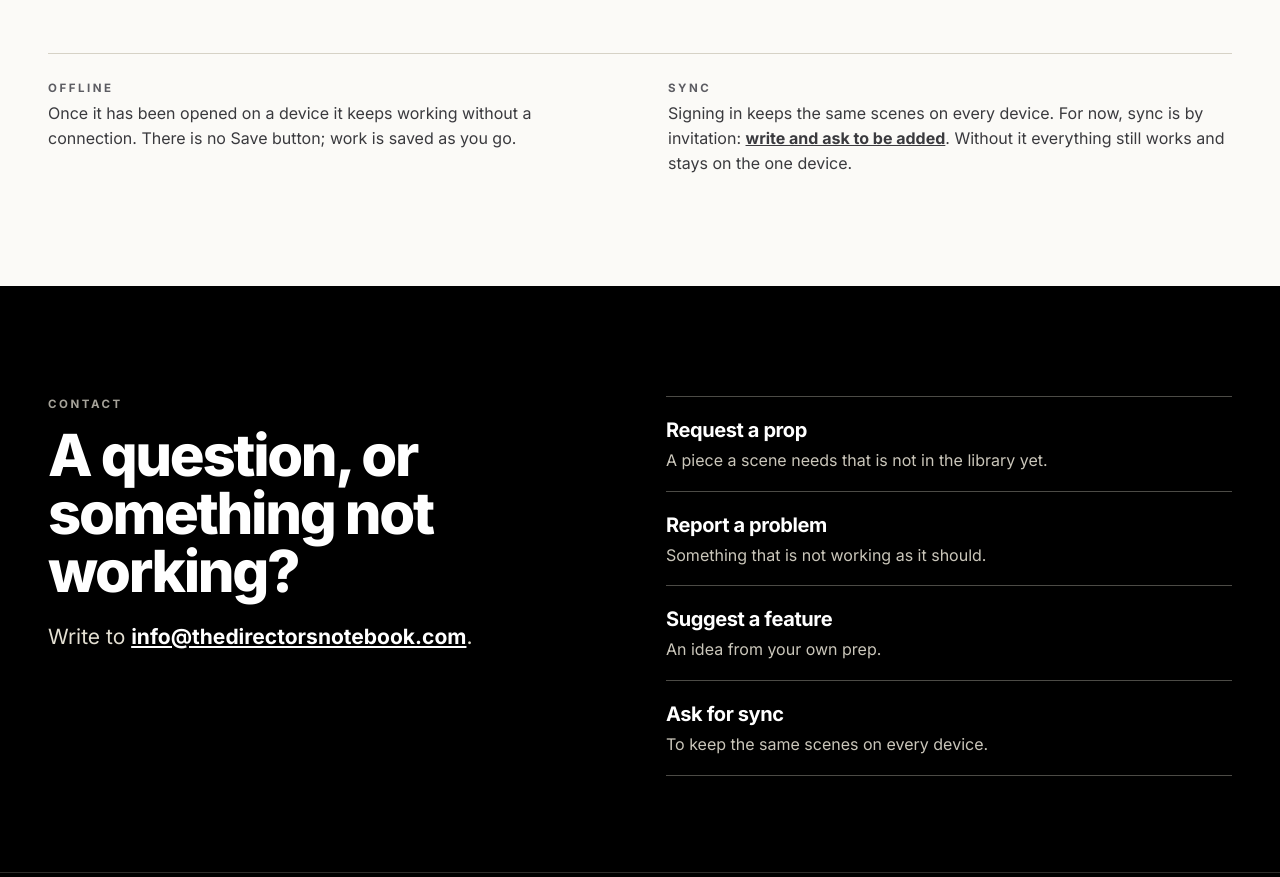
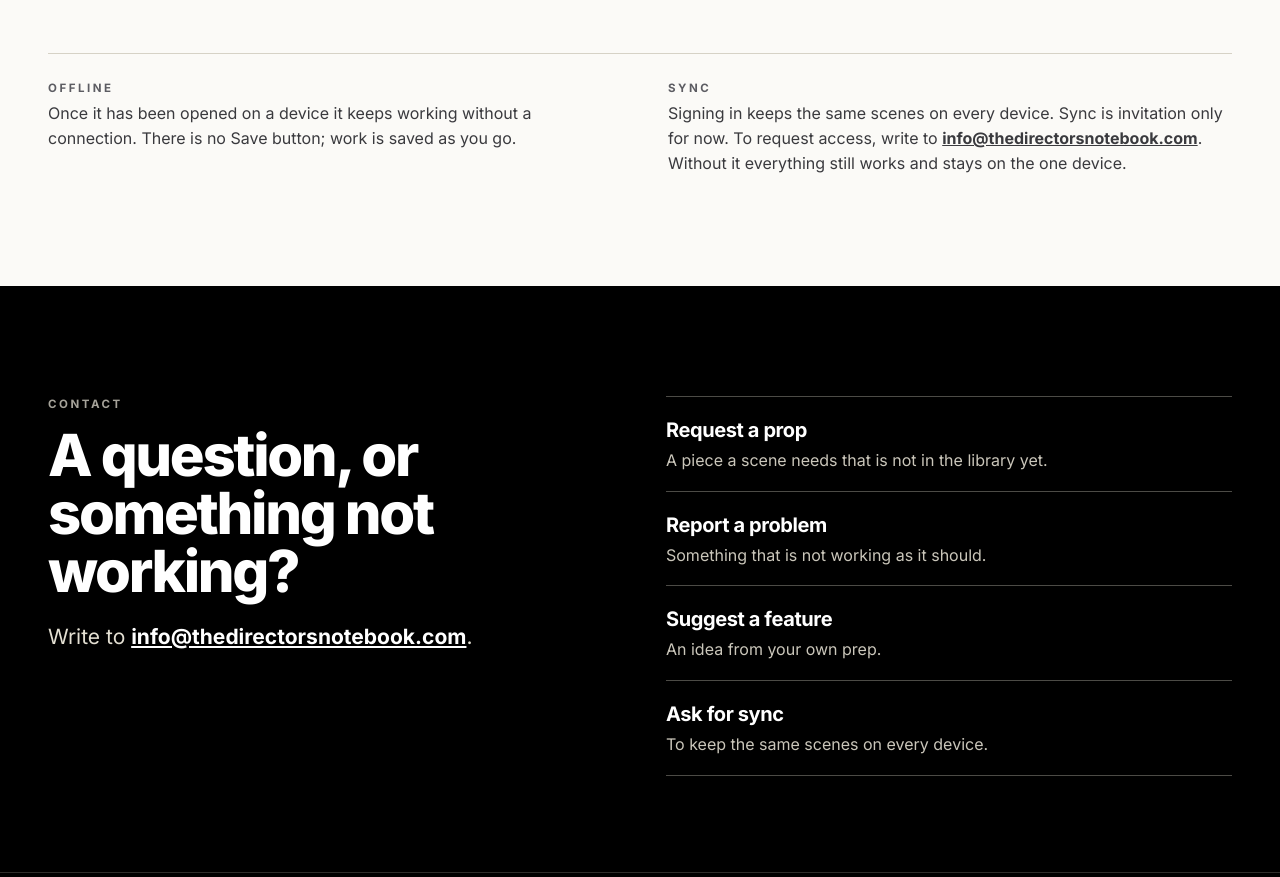
Before and after one commit to lanrito/notebook-home, a plain HTML site: page index.html in a window 1280 px wide. Shown: the part 6168-7045 px from the top of the page. Drawn offline with Linux system fonts and the light colour scheme.

Commit message:
Sync note: invitation only, with where to write
Co-Authored-By: Claude Fable 5.2 <noreply@anthropic.com>
Claude-Session: https://claude.ai/code/session_01SjDUHhukRgDR2et7EoCUxc

```diff
--- a/index.html
+++ b/index.html
@@ -157,7 +157,7 @@ footer a{font-weight:700;color:#fff;text-decoration:none}
 </div>
 <div class="notes">
 <p><b class="caps">Offline</b>Once it has been opened on a device it keeps working without a connection. There is no Save button; work is saved as you go.</p>
-<p><b class="caps">Sync</b>Signing in keeps the same scenes on every device. For now, sync is by invitation: <a href="#contact">write and ask to be added</a>. Without it everything still works and stays on the one device.</p>
+<p><b class="caps">Sync</b>Signing in keeps the same scenes on every device. Sync is invitation only for now. To request access, write to <a href="mailto:info@thedirectorsnotebook.com?subject=Sync%20access">info@thedirectorsnotebook.com</a>. Without it everything still works and stays on the one device.</p>
 </div>
 </div></section>
 
```
